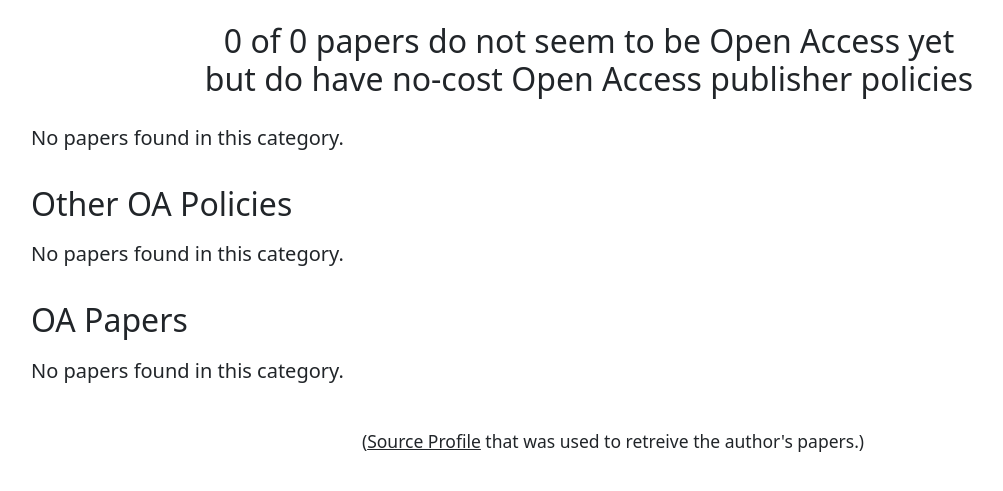
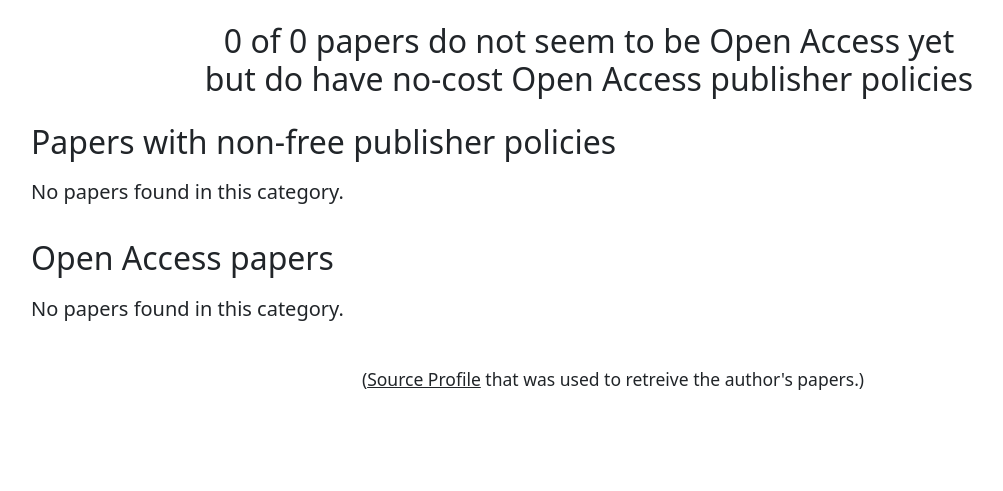
Before and after one commit to freeyourscience/freeyourscience, a FastAPI app: template fyscience/templates/publications_for_author.html in a window 1280 px wide. Shown: the part 98-589 px from the top of the page, without its empty margins (51-1054 px from the left). Run offline with FastAPI, Linux system fonts and the light colour scheme; the template is opened without the code that fills it, so the values that code supplies are empty.

Commit message:
update author page title and sub headlines/sections

```diff
--- a/fyscience/templates/base.html
+++ b/fyscience/templates/base.html
@@ -15,7 +15,7 @@
 
     <link type="image/x-icon" href="{{ url_for('static', path='/favicon.ico') }}" rel="shortcut icon">
 
-    <title>Free Your Science</title>
+    <title>{% block title %}Free Your Science{% endblock %}</title>
 
     <link href="https://cdn.jsdelivr.net/npm/bootstrap@5.0.0-beta1/dist/css/bootstrap.min.css" rel="stylesheet"
         integrity="sha384-giJF6kkoqNQ00vy+HMDP7azOuL0xtbfIcaT9wjKHr8RbDVddVHyTfAAsrekwKmP1" crossorigin="anonymous">
--- a/fyscience/templates/publications_for_author.html
+++ b/fyscience/templates/publications_for_author.html
@@ -2,6 +2,11 @@
 {# TODO: Do someting like the Routes to OA section at https://v2.sherpa.ac.uk/id/publisher_policy/2252 #}
 {% import 'paper_macros.html' as paper_page %}
 {% extends "base.html" %}
+
+{% block title %}
+Free Your Science | {{ author.name }}
+{% endblock %}
+
 {% block content %}
 <div class="container fs-5">
     <header class="container text-center lh-sm mt-5 mb-4">
@@ -20,22 +25,20 @@
                 yet<br />
                 but do have no-cost Open Access publisher policies<br />
             </h2>
+            {% if papers_not_oa_nocost %}
             <div class="row mb-3 author-pubs">
-                {% if papers_not_oa_nocost %}
                 {% for paper in papers_not_oa_nocost %}
                 <div class="col-lg-6 mb-3">
                     {{ paper_page.minimal(paper) }}
                     {{ paper_page.pathway_details(paper) }}
                 </div>
                 {% endfor %}
-                {% else %}
-                <p>No papers found in this category.</p>
-                {% endif %}
             </div>
+            {% endif %}
         </section>
 
         <section>
-            <h2 class="mb-3">Other OA Policies</h2>
+            <h2 class="mb-3">Papers with non-free publisher policies</h2>
             <div class="row mb-3 author-pubs">
                 {% if papers_other_policies %}
                 {% for paper in papers_other_policies %}
@@ -51,7 +54,7 @@
         </section>
 
         <section>
-            <h2 class="mb-3">OA Papers</h2>
+            <h2 class="mb-3">Open Access papers</h2>
             <div class="row mb-3 author-pubs">
                 {% if papers_already_oa %}
                 {% for paper in papers_already_oa %}
```
